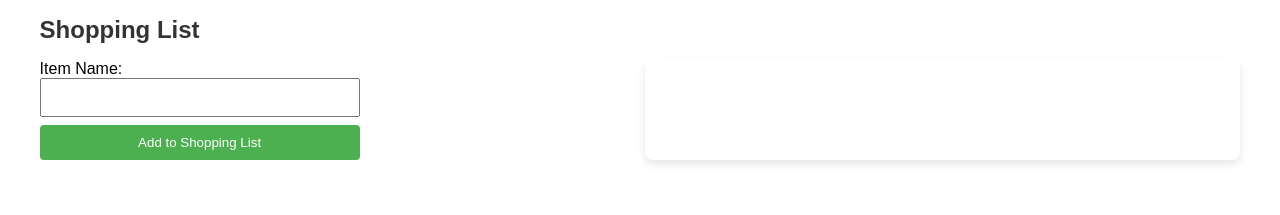
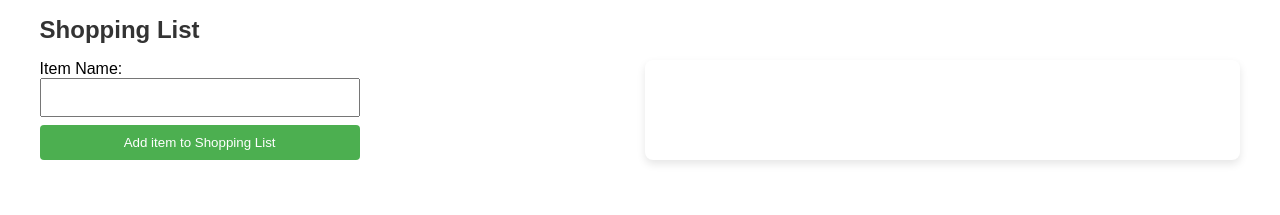
Before and after one commit to mgirar84/shopping-list, a Next.js app: page / in a window 1280 px wide. Shown: the top 215 px of the page. Built offline with nearby package versions, Linux system fonts and the light colour scheme; a web font is replaced by a local one.

Commit message:
setup inout validation

```diff
--- a/src/components/molecules/ShoppingForm/index.tsx
+++ b/src/components/molecules/ShoppingForm/index.tsx
@@ -2,19 +2,26 @@ import { useState, type FC, useMemo } from "react";
 
 import { v4 as uuidv4 } from "uuid";
 
-import { StyledButton, StyledForm, StyledInput } from "./styles";
+import { ErrorMessage, StyledButton, StyledForm, StyledInput } from "./styles";
 import { Props } from "./types";
-
-// todo add validation to prevent empty strings
+import { isStringValid } from "../../../utils";
 
 export const ShoppingForm: FC<Props> = ({ onSubmit }) => {
   const [itemName, setItemName] = useState<string>("");
+  const [error, setError] = useState<string | null>(null);
 
-  const resetFormHandler = () => setItemName("");
+  const resetInputHandler = () => setItemName("");
 
   const submitFormHandler = (itemName: string) => {
+    if (!isStringValid(itemName)) {
+      return setError(
+        "Please enter a valid item name containing only letters and spaces."
+      );
+    }
+
+    setError(null);
     onSubmit({ name: itemName, id: uuidv4() });
-    resetFormHandler();
+    resetInputHandler();
   };
 
   const labelId = useMemo(() => uuidv4(), []);
@@ -29,9 +36,15 @@ export const ShoppingForm: FC<Props> = ({ onSubmit }) => {
           onChange={(e) => setItemName(e.target.value)}
           aria-labelledby={labelId}
         />
+        {error && <ErrorMessage>{error}</ErrorMessage>}
       </div>
-      <StyledButton type="button" onClick={() => submitFormHandler(itemName)}>
-        Add to Shopping List
+      <StyledButton
+        // TODO: remove this?
+        // aria-label="Add item to shopping list"
+        type="button"
+        onClick={() => submitFormHandler(itemName)}
+      >
+        Add item to Shopping List
       </StyledButton>
     </StyledForm>
   );
--- a/src/components/molecules/ShoppingForm/styles.ts
+++ b/src/components/molecules/ShoppingForm/styles.ts
@@ -21,3 +21,8 @@ export const StyledButton = styled.button`
   border: none;
   border-radius: 4px;
 `;
+
+export const ErrorMessage = styled.p`
+  color: red;
+  margin-top: 5px;
+`;
--- a/src/global-styles.ts
+++ b/src/global-styles.ts
@@ -1,6 +1,5 @@
 import { createGlobalStyle } from 'styled-components';
 
-// Create a global style
 const GlobalStyle = createGlobalStyle`
   * {
     box-sizing: border-box;
--- a/src/pages/index.tsx
+++ b/src/pages/index.tsx
@@ -14,7 +14,6 @@ const StyledMain = styled.main`
   max-width: 1350px;
   width: 95%;
   margin: auto;
-  font-family: "Arial", sans-serif;
 `;
 
 const ShoppingWrapper = styled.div`
--- /dev/null
+++ b/src/utils/index.ts
@@ -0,0 +1 @@
+export * from "./validation";
--- /dev/null
+++ b/src/utils/validation.ts
@@ -0,0 +1,4 @@
+export const isStringValid = (itemName: string) => {
+  const textRegex = /^[a-zA-Z\s]+$/; // Regex allowing only letters and spaces
+  return textRegex.test(itemName.trim());
+};
```
